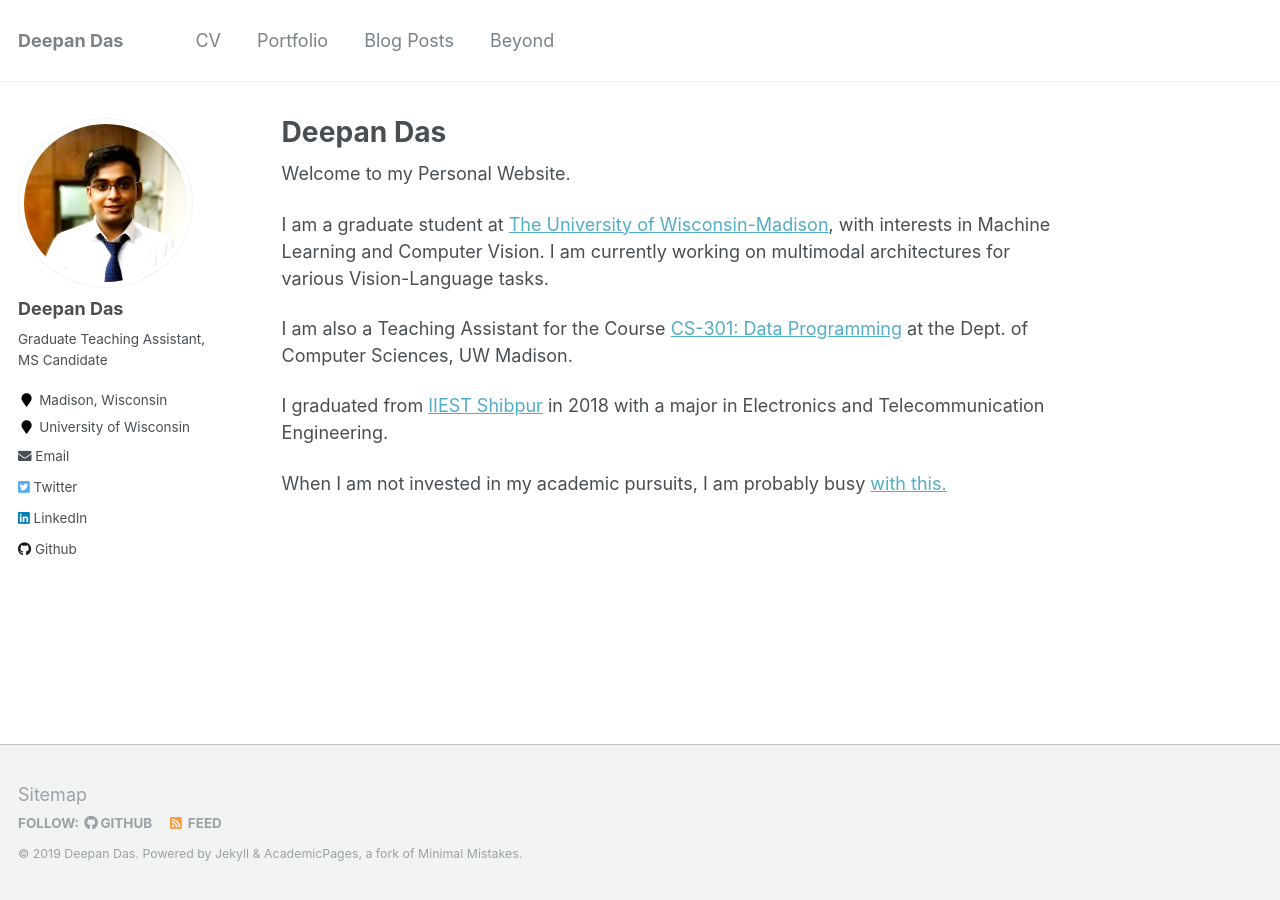
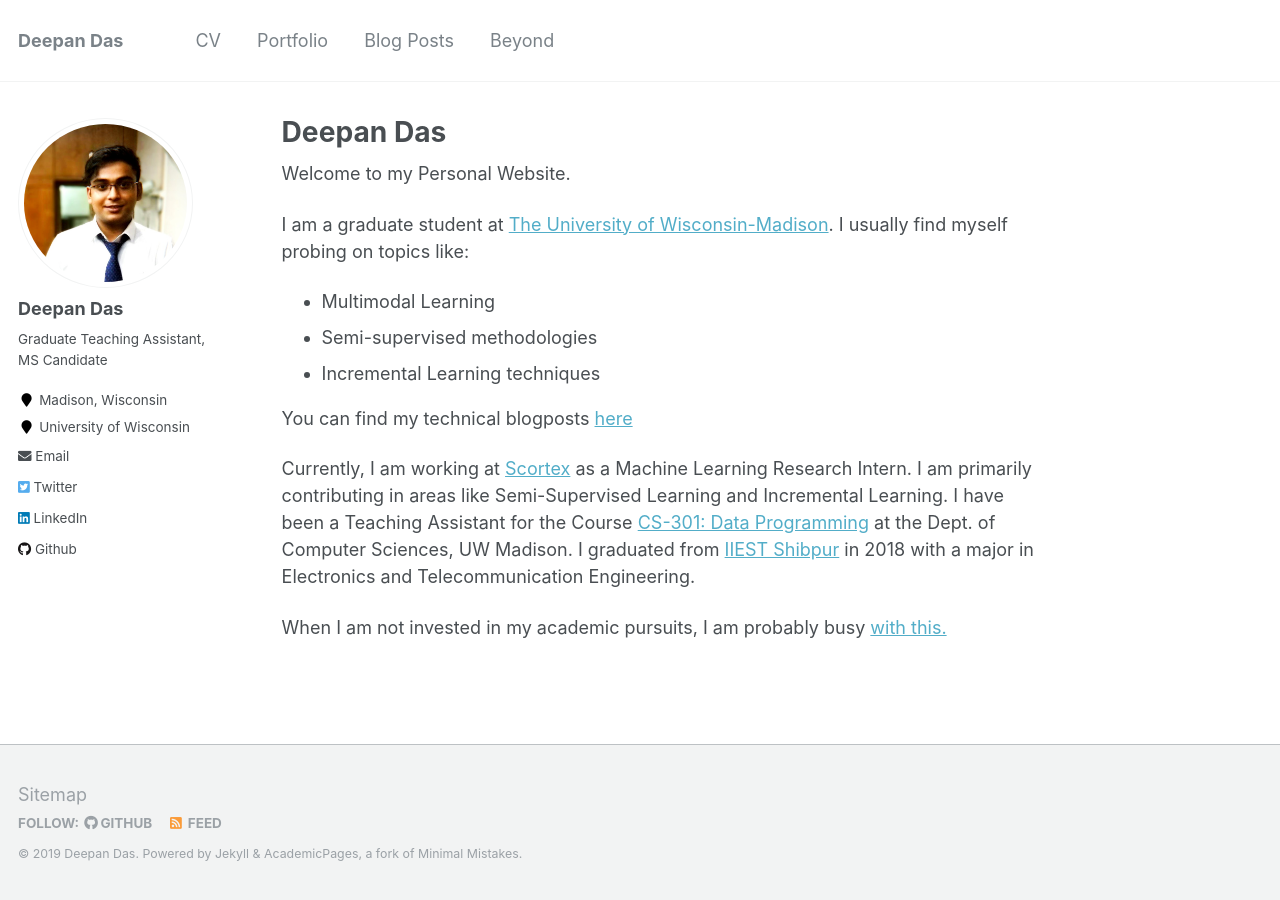
Before and after one commit to deepandas11/deepandas11.github.io, a Jekyll site: the page built from _pages/about.md, in a window 1280 px wide. Built offline with Jekyll 4.4.1, drawn with Linux system fonts in a browser that asks for light colours.

Commit message:
Internship update
Signed-off-by: Deepan Das <deepandas11@gmail.com>

```diff
--- a/_pages/about.md
+++ b/_pages/about.md
@@ -11,10 +11,14 @@ author_profile: true
 
 Welcome to my Personal Website.
 
-I am a graduate student at [The University of Wisconsin-Madison](https://www.engr.wisc.edu/department/electrical-computer-engineering/), with interests in Machine Learning and Computer Vision. I am currently working on multimodal architectures for various Vision-Language tasks.
+I am a graduate student at [The University of Wisconsin-Madison](https://www.engr.wisc.edu/department/electrical-computer-engineering/). I usually find myself probing on topics like:
 
-I am also a Teaching Assistant for the Course [CS-301: Data Programming](https://tyler.caraza-harter.com/cs301/spring19/syllabus.html) at the Dept. of Computer Sciences, UW Madison.
+- Multimodal Learning
+- Semi-supervised methodologies
+- Incremental Learning techniques
 
-I graduated from [IIEST Shibpur](https://www.iiests.ac.in/) in 2018 with a major in Electronics and Telecommunication Engineering.
+You can find my technical blogposts [here](https://deepandas11.github.io/year-archive/)
+
+Currently, I am working at [Scortex](https://scortex.io/) as a Machine Learning Research Intern. I am primarily contributing in areas like Semi-Supervised Learning and Incremental Learning. I have been a Teaching Assistant for the Course [CS-301: Data Programming](https://tyler.caraza-harter.com/cs301/spring19/syllabus.html) at the Dept. of Computer Sciences, UW Madison. I graduated from [IIEST Shibpur](https://www.iiests.ac.in/) in 2018 with a major in Electronics and Telecommunication Engineering.
 
 When I am not invested in my academic pursuits, I am probably busy [with this.](https://deepandas11.github.io/beyond/)
```
